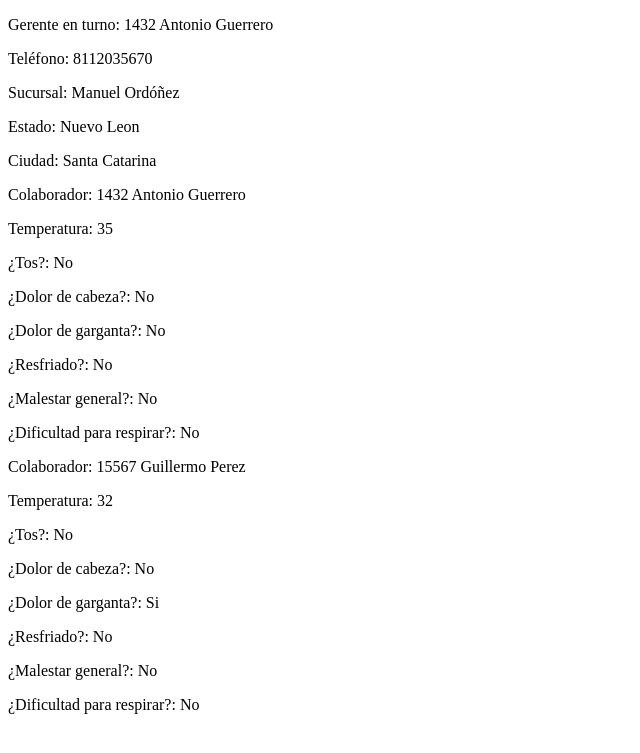
After one commit to ag94e/reports_django, a Django app: template diario/templates/reporte_pdf.html in a window 1280 px wide. The commit adds this page. Shown: the top 753 px of the page, without its empty margins (0-640 px from the left). Run offline with Django 3.2, Linux system fonts and the light colour scheme; the template is opened without the code that fills it: values that come from a table or form of the project are taken from there, others are empty; data comes from the database, SQL or seed files in the repository; both versions use the stored data as it was after the commit.

Commit message:
finish templates

```diff
--- a/diario/models.py
+++ b/diario/models.py
@@ -18,15 +18,18 @@ class Perfil(models.Model):
         return f'{self.brm} {self.nombre}'
 
 class Diario(models.Model):
-
+    si_no = (
+        ('Si', 'Si'),
+        ('No', 'No'),
+    )
     brm = models.ForeignKey(Perfil, on_delete=models.CASCADE)
     temperatura = models.CharField(max_length=5)
-    tos = models.BooleanField(default=False)
-    cabeza = models.BooleanField(default=False)
-    garganta = models.BooleanField(default=False)
-    resfriado = models.BooleanField(default=False)
-    malestar_general = models.BooleanField(default=False)
-    respirar = models.BooleanField(default=False)
+    tos = models.CharField(max_length=2, choices=si_no)
+    cabeza = models.CharField(max_length=2, choices=si_no)
+    garganta = models.CharField(max_length=2, choices=si_no)
+    resfriado = models.CharField(max_length=2, choices=si_no)
+    malestar_general = models.CharField(max_length=2, choices=si_no)
+    respirar = models.CharField(max_length=2, choices=si_no)
     fecha = models.DateField(auto_now_add=True)
 
     def __str__(self):
--- /dev/null
+++ b/diario/templates/reporte_pdf.html
@@ -0,0 +1,73 @@
+<!doctype html>
+<html lang="en">
+  <head>
+    <!-- Required meta tags -->
+    <meta charset="utf-8">
+    <meta name="viewport" content="width=device-width, initial-scale=1">
+
+    <!-- Bootstrap CSS -->
+    <!-- <link href="https://cdn.jsdelivr.net/npm/bootstrap@5.0.0-beta2/dist/css/bootstrap.min.css" rel="stylesheet" integrity="sha384-BmbxuPwQa2lc/FVzBcNJ7UAyJxM6wuqIj61tLrc4wSX0szH/Ev+nYRRuWlolflfl" crossorigin="anonymous"> -->
+
+    <title>Hello, world!</title>
+  </head>
+  <body>
+    {% if message %}
+    <div class="container-fluid">
+        <div class="alert alert-danger" role="alert">
+            {{ message }}
+        </div>
+    </div>
+    {% endif %}
+
+    {% if obj %}
+        <div class="container-fluid">
+            <div class="row">
+                <div class="col-12 text-center">
+                    <p>Gerente en turno: {{ obj.gerente_turno }}</p>
+                    <p>Teléfono: {{ obj.gerente_turno.telefono }}</p>
+                    <p>Sucursal: {{ obj.gerente_turno.sucursal }}</p>
+                    <p>Estado: {{ obj.gerente_turno.estado }}</p>
+                    <p>Ciudad: {{ obj.gerente_turno.ciudad }}</p>
+                </div>
+                {% if obj_persona %}
+                    {% for ob in obj_persona %}
+                    <div class="col-12 col-md-4">
+                        <div class="card">
+                            <div class="card-title">
+                                <p>Colaborador: {{ ob.brm }}</p>
+                            </div>
+                            <div class="container">
+                                <div class="row">
+                                    <div class="col-6">
+                                        <p>Temperatura: {{ ob.temperatura }}</p>
+                                        <p>¿Tos?: {{ ob.tos }}</p>
+                                        <p>¿Dolor de cabeza?: {{ ob.cabeza}}</p>
+                                    </div>
+                                    <div class="col-6">
+                                        <p>¿Dolor de garganta?: {{ ob.garganta}}</p>
+                                        <p>¿Resfriado?: {{ ob.resfriado}}</p>
+                                        <p>¿Malestar general?: {{ ob.malestar_general}}</p>
+                                        <p>¿Dificultad para respirar?: {{ ob.respirar}}</p>
+                                    </div>
+                                </div>
+                            </div>
+                        </div>
+                    </div>
+                    {% endfor %}
+                {% endif %}
+            </div>
+        </div>
+    {% endif %}
+
+    <!-- Optional JavaScript; choose one of the two! -->
+
+    <!-- Option 1: Bootstrap Bundle with Popper -->
+    <script src="https://cdn.jsdelivr.net/npm/bootstrap@5.0.0-beta2/dist/js/bootstrap.bundle.min.js" integrity="sha384-b5kHyXgcpbZJO/tY9Ul7kGkf1S0CWuKcCD38l8YkeH8z8QjE0GmW1gYU5S9FOnJ0" crossorigin="anonymous"></script>
+
+    <!-- Option 2: Separate Popper and Bootstrap JS -->
+    <!--
+    <script src="https://cdn.jsdelivr.net/npm/@popperjs/core@2.6.0/dist/umd/popper.min.js" integrity="sha384-KsvD1yqQ1/1+IA7gi3P0tyJcT3vR+NdBTt13hSJ2lnve8agRGXTTyNaBYmCR/Nwi" crossorigin="anonymous"></script>
+    <script src="https://cdn.jsdelivr.net/npm/bootstrap@5.0.0-beta2/dist/js/bootstrap.min.js" integrity="sha384-nsg8ua9HAw1y0W1btsyWgBklPnCUAFLuTMS2G72MMONqmOymq585AcH49TLBQObG" crossorigin="anonymous"></script>
+    -->
+  </body>
+</html>
--- a/diario/urls.py
+++ b/diario/urls.py
@@ -4,5 +4,6 @@ from . import views
 urlpatterns = [
     path('', views.inicio, name='inicio'),
     path('agregar_perfil/', views.agregar_perfil, name='agregar_perfil'),
-    path('reportes/', views.ver_reportes, name='reporte')
+    path('reportes/', views.ver_reportes, name='reporte'),
+    path('reportes/pdf/<int:id>/', views.generar_reporte, name='generar_reporte')
 ]
```
Also changed, not shown: diario/forms.py (+6 -6 lines), diario/templates/reporte.html (+21 -20 lines), diario/views.py (+36 -1 lines), db.sqlite3.
